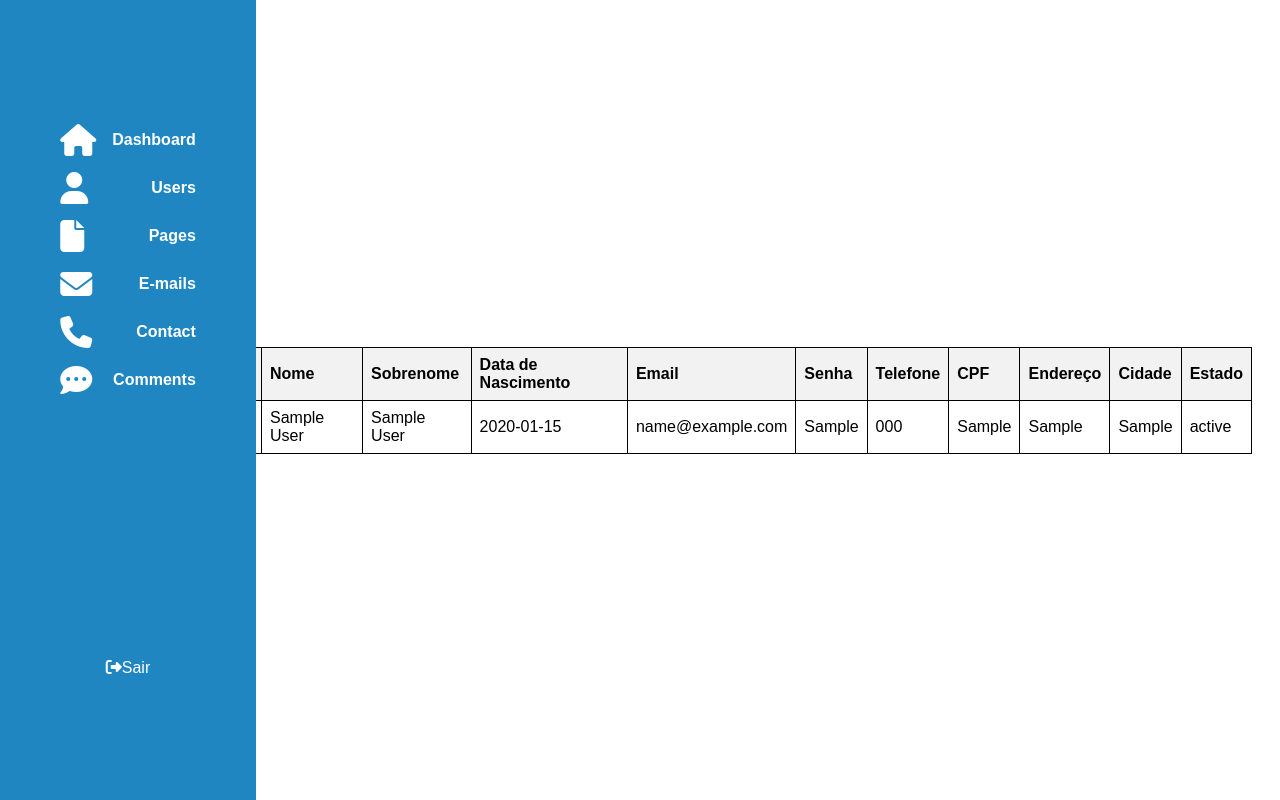
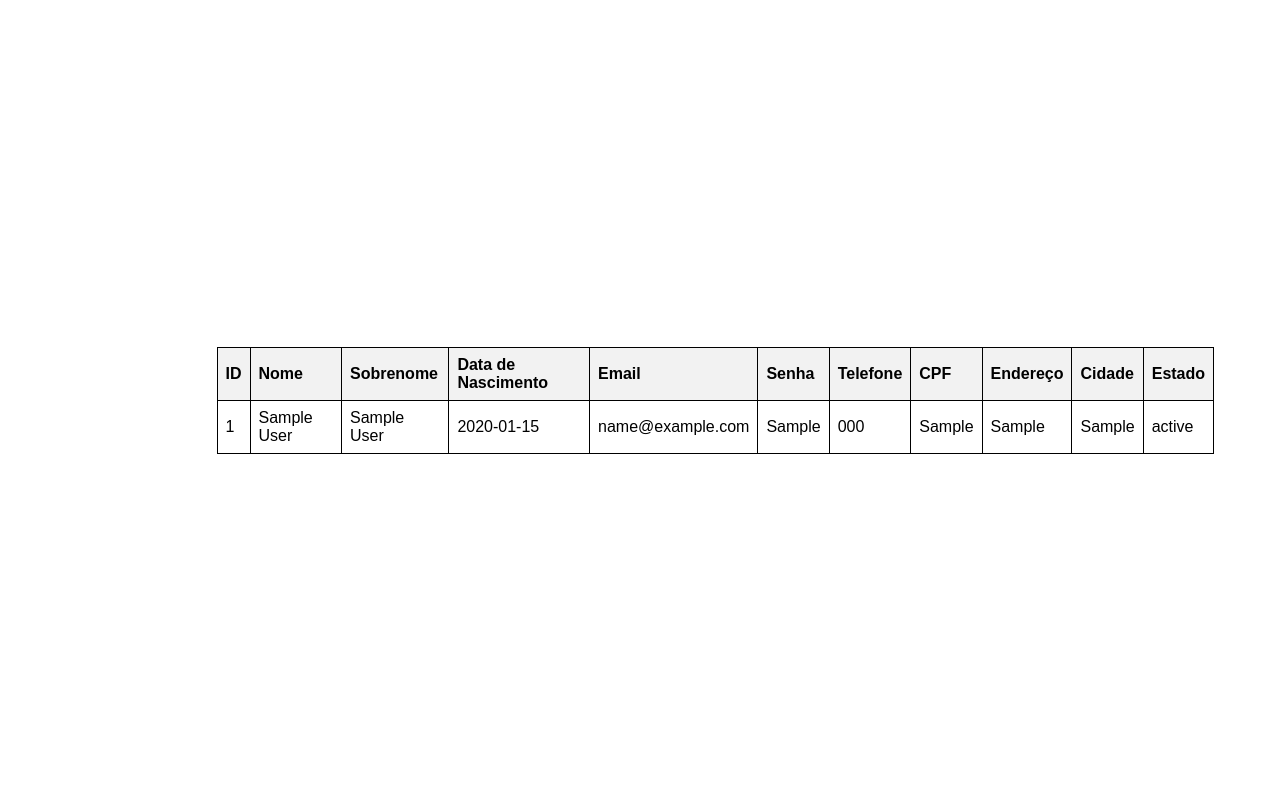
Before and after one commit to devGusta2/SecurityTests, a PHP site: page /adm/users.php in a window 1280 px wide. Run offline with PHP 8.4, Linux system fonts and the light colour scheme; tables that the repository leaves empty hold one stand-in row (values such as "Sample post"); some libraries are stand-ins or nearby versions.

Commit message:
SQL-INJECT

```diff
--- a/SQL-INJECTION/adm/users.php
+++ b/SQL-INJECTION/adm/users.php
@@ -31,18 +31,8 @@
 </head>
 <body>
 <div class="container">
-<div class="menu">
-
-            <ul>
-                <li><a href="dashboard.php" class="link"><i class="fa-solid fa-house fa-2x"></i><p>Dashboard</p></a></li>
-                <li><a href="users.php" class="link"><i class="fa-solid fa-user  fa-2x"></i><p>Users</p></a></li>
-                <li><a href="" class="link"><i class="fa-solid fa-file fa-2x"></i><p>Pages</p></a></li>
-                <li><a href="" class="link"><i class="fa-solid fa-envelope fa-2x"></i><p>E-mails</p></a></li>
-                <li><a href="" class="link"><i class="fa-solid fa-phone fa-2x"></i><p>Contact</p></a></li>
-                <li><a href="" class="link"><i class="fa-solid fa-comment-dots fa-2x"></i><p>Comments</p></a></li>
-            </ul>
-            <a href=""><i class="fa-solid fa-right-from-bracket"></i>Sair</a>
-        </div>
+    <div class="menu-vert"></div>
+    <div class="table-box">
     <table>
         <thead>
             <tr>
@@ -85,6 +75,7 @@
             ?>
         </tbody>
     </table>
+    </div>
 </div>
 <script src="https://kit.fontawesome.com/787aeba2d2.js" crossorigin="anonymous"></script>
 </body>
```
